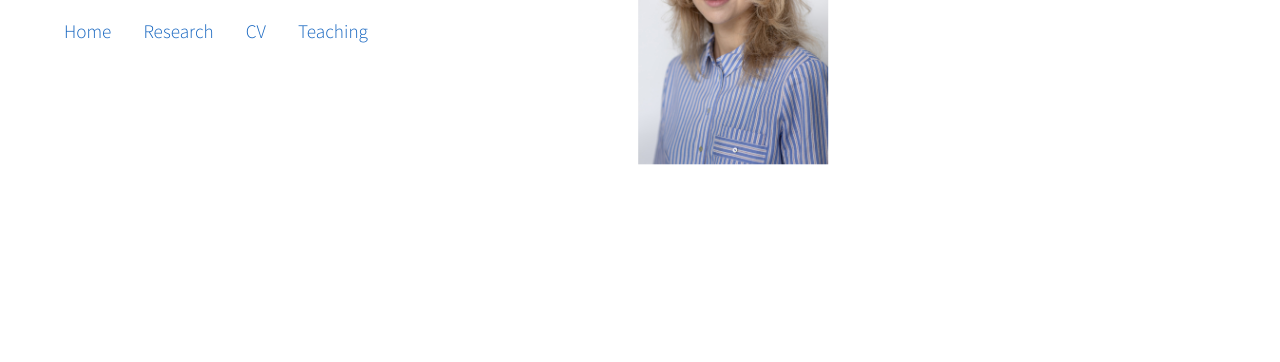
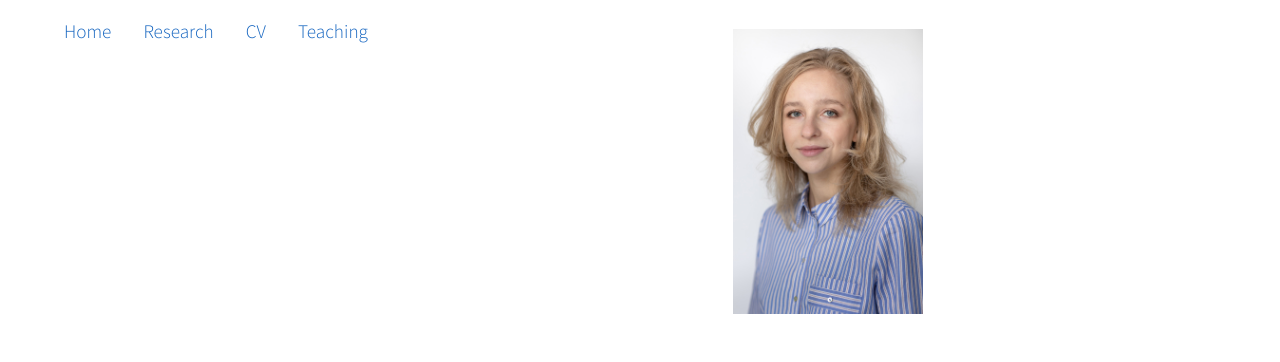
Before and after one commit to DariaMinina1991/dariaminina1991.github.io, a plain HTML site: page index.html in a window 1280 px wide. Shown: the top 362 px of the page. Drawn offline with Linux system fonts and the light colour scheme; some icons are missing.

Commit message:
Update main.css

```diff
--- a/main.css
+++ b/main.css
@@ -85,7 +85,7 @@ a:hover {
     padding-top: 10px;
     padding-bottom:5px;
     margin:auto;
-    transform: translate(-50%, -50%);
+/*     transform: translate(-50%, -50%); */
 /*     padding-bottom: 5px;  */
 }
 
```
